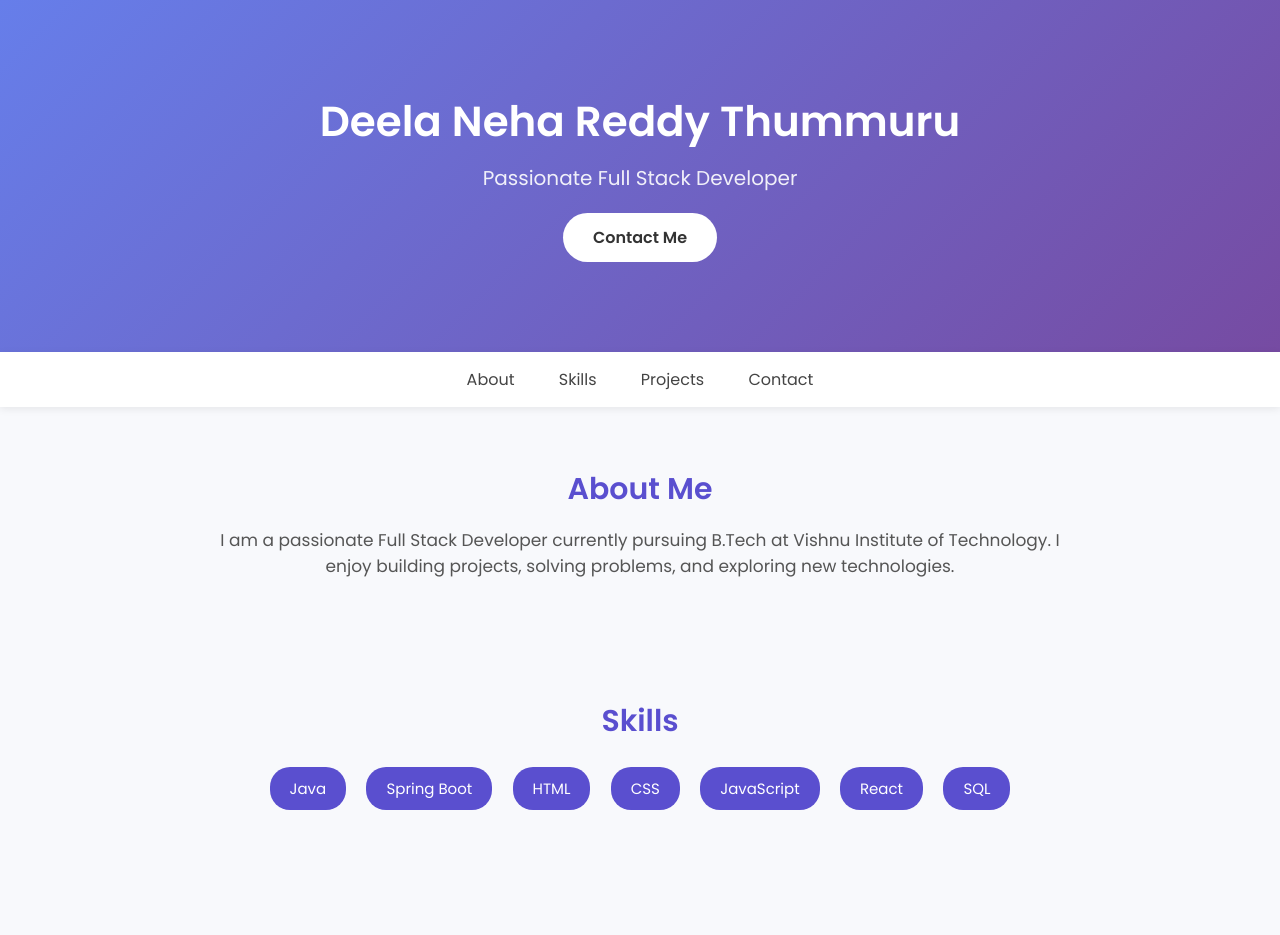
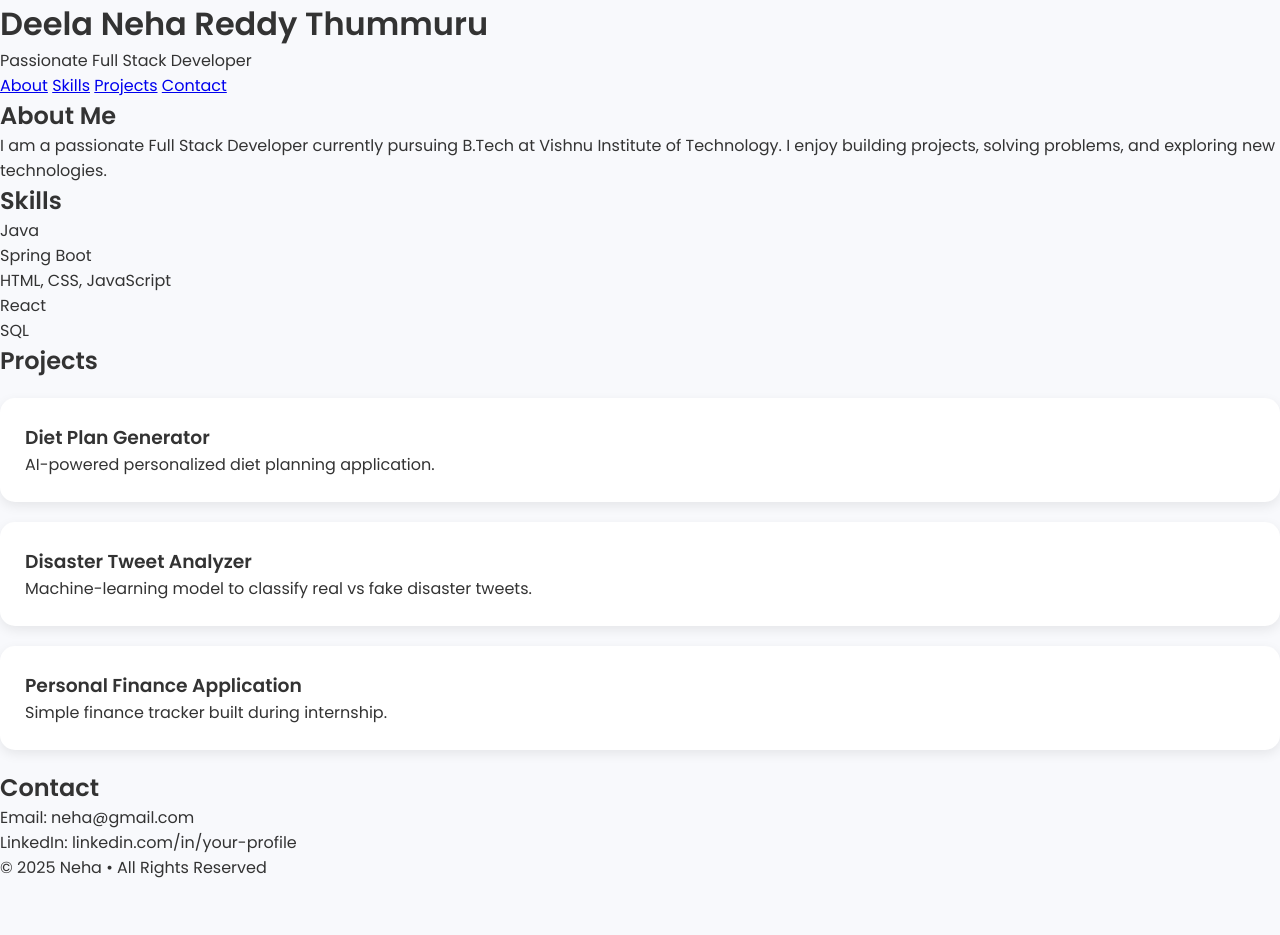
Before and after one commit to DeelaNehaReddy/portfolio_demo, a plain HTML site: page index.html in a window 1280 px wide. Shown: the top 935 px of the page. After the commit the page ends 880 px from the top, so only its background shows below. Drawn offline with Linux system fonts and the light colour scheme.

Commit message:
Update index.html

```diff
--- a/index.html
+++ b/index.html
@@ -3,21 +3,19 @@
 <head>
     <meta charset="UTF-8">
     <meta name="viewport" content="width=device-width, initial-scale=1.0">
-    <title>Neha | Portfolio</title>
+    <title>My Portfolio</title>
     <link rel="stylesheet" href="style.css">
 </head>
 <body>
 
-    <!-- Hero Section -->
-    <header class="hero">
+    <!-- Header Section -->
+    <header>
         <h1>Deela Neha Reddy Thummuru</h1>
-        <p class="subtitle">Passionate Full Stack Developer</p>
-
-        <a href="#contact" class="btn">Contact Me</a>
+        <p>Passionate Full Stack Developer</p>
     </header>
 
     <!-- Navigation -->
-    <nav class="navbar">
+    <nav>
         <a href="#about">About</a>
         <a href="#skills">Skills</a>
         <a href="#projects">Projects</a>
@@ -25,32 +23,30 @@
     </nav>
 
     <!-- About Section -->
-    <section id="about" class="section">
-        <h2 class="section-title">About Me</h2>
-        <p class="section-text">
+    <section id="about" class="container">
+        <h2>About Me</h2>
+        <p>
             I am a passionate Full Stack Developer currently pursuing B.Tech at
             Vishnu Institute of Technology.
             I enjoy building projects, solving problems, and exploring new technologies.
         </p>
     </section>
 
-    <!-- Skills -->
-    <section id="skills" class="section">
-        <h2 class="section-title">Skills</h2>
-        <div class="skill-container">
-            <span class="skill">Java</span>
-            <span class="skill">Spring Boot</span>
-            <span class="skill">HTML</span>
-            <span class="skill">CSS</span>
-            <span class="skill">JavaScript</span>
-            <span class="skill">React</span>
-            <span class="skill">SQL</span>
-        </div>
+    <!-- Skills Section -->
+    <section id="skills" class="container">
+        <h2>Skills</h2>
+        <ul>
+            <li>Java</li>
+            <li>Spring Boot</li>
+            <li>HTML, CSS, JavaScript</li>
+            <li>React</li>
+            <li>SQL</li>
+        </ul>
     </section>
 
-    <!-- Projects -->
-    <section id="projects" class="section">
-        <h2 class="section-title">Projects</h2>
+    <!-- Projects Section -->
+    <section id="projects" class="container">
+        <h2>Projects</h2>
 
         <div class="project-card">
             <h3>Diet Plan Generator</h3>
@@ -68,19 +64,15 @@
         </div>
     </section>
 
-    <!-- Contact -->
-    <section id="contact" class="section">
-        <h2 class="section-title">Contact</h2>
-
-        <div class="contact-box">
-            <p>Email: <strong>neha@gmail.com</strong></p>
-            <p>LinkedIn: <strong>linkedin.com/in/your-profile</strong></p>
-        </div>
+    <!-- Contact Section -->
+    <section id="contact" class="container">
+        <h2>Contact</h2>
+        <p>Email: neha@gmail.com</p>
+        <p>LinkedIn: linkedin.com/in/your-profile</p>
     </section>
 
-    <!-- Footer -->
-    <footer class="footer">
-        © 2025 Neha • All Rights Reserved
+    <footer>
+        <p>© 2025 Neha • All Rights Reserved</p>
     </footer>
 
 </body>
```
